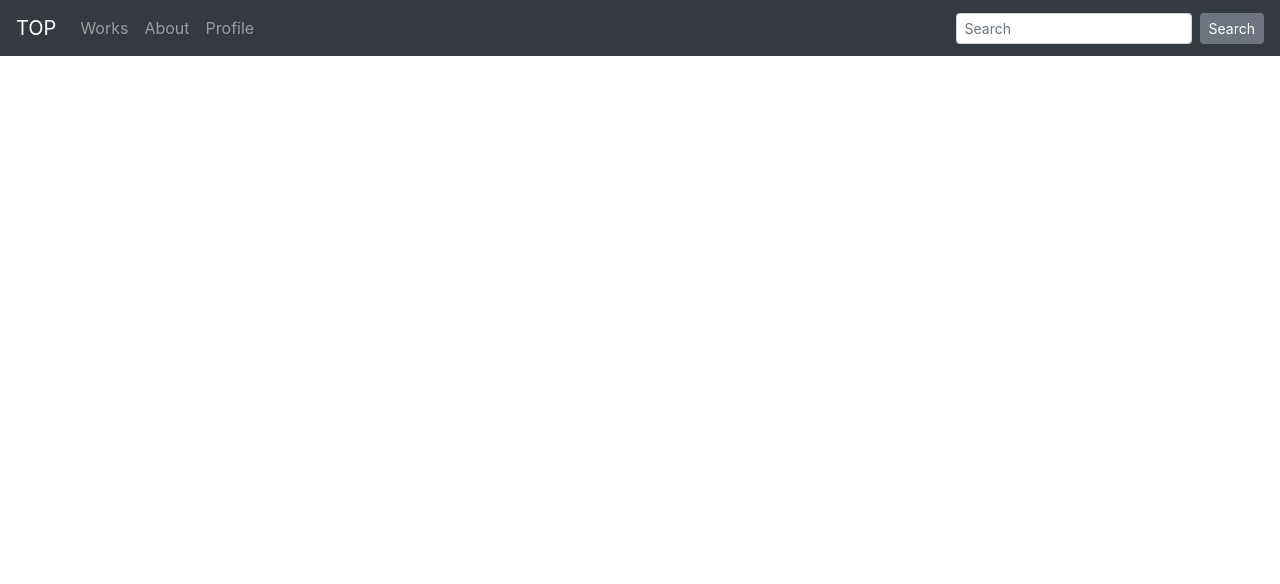
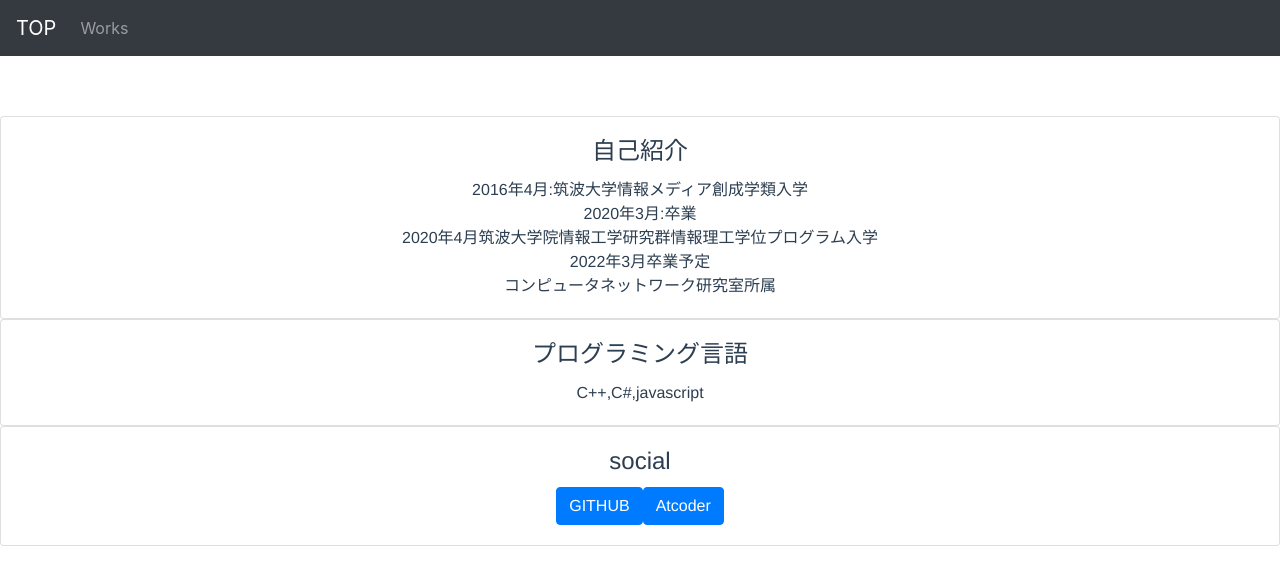
Before and after one commit to rikutkb/Portfolio, a Vue app: page / in a window 1280 px wide. Shown: the top 584 px of the page. Built offline with nearby package versions, Linux system fonts and the light colour scheme.

Commit message:
他の記述を追加

```diff
--- a/src/components/molecules/header.vue
+++ b/src/components/molecules/header.vue
@@ -7,18 +7,8 @@
     <b-collapse id="nav-collapse" is-nav>
       <b-navbar-nav>
         <b-nav-item to="/Works">Works</b-nav-item>
-        <b-nav-item to="/About">About</b-nav-item>
-        <b-nav-item to="/Profile">Profile</b-nav-item>
       </b-navbar-nav>
 
-      <!-- Right aligned nav items -->
-      <b-navbar-nav class="ml-auto">
-        <b-nav-form>
-          <b-form-input size="sm" class="mr-sm-2" placeholder="Search"></b-form-input>
-          <b-button size="sm" class="my-2 my-sm-0" type="submit">Search</b-button>
-        </b-nav-form>
-
-      </b-navbar-nav>
     </b-collapse>
   </b-navbar>
 </div></template>
--- a/src/components/templates/Top.vue
+++ b/src/components/templates/Top.vue
@@ -1,5 +1,37 @@
 <template>
   <div>
+    <b-card
+      title="自己紹介"
+      tag="article"
+      class="mb-12"
+    >
+      <b-card-text>
+        2016年4月:筑波大学情報メディア創成学類入学<br>
+        2020年3月:卒業<br>
+        2020年4月筑波大学院情報工学研究群情報理工学位プログラム入学<br>
+        2022年3月卒業予定<br>
+        コンピュータネットワーク研究室所属<br>
+      </b-card-text>
+    </b-card>
+    <b-card
+      title="プログラミング言語"
+      tag="article"
+      class="mb-12"
+    >
+      <b-card-text>
+        C++,C#,javascript
+      </b-card-text>
+    </b-card>
+    <b-card
+      title="social"
+      tag="article"
+      class="mb-12"
+    >
+      <b-card-text>
+        <b-button href="https://github.com/rikutkb" variant="primary">GITHUB</b-button>
+        <b-button href="https://atcoder.jp/users/iwasaki_tkb?lang=ja" variant="primary">Atcoder</b-button>
+      </b-card-text>
+    </b-card>
   </div>
 </template>
 <script>
@@ -26,7 +58,4 @@ li {
   display: inline-block;
   margin: 0 10px;
 }
-a {
-  color: #42b983;
-}
 </style>
--- a/src/components/templates/Works.vue
+++ b/src/components/templates/Works.vue
@@ -21,7 +21,10 @@
         class="mb-12"
       >
         <b-card-text>
-          達成したい目標の分析とPDCAサイクルのサポートを行うことによって目標の達成を手伝います。
+          達成したい目標の分析とPDCAサイクルのサポートを行うことによって目標の達成を手伝います。<br>
+          説明:<br>
+          バックエンドはnodeを使用してRESTAPIを作成。
+          フロントエンドはVueを使用して作成
 
         </b-card-text>
 
```
